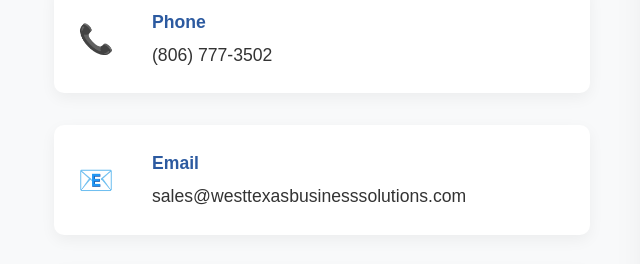
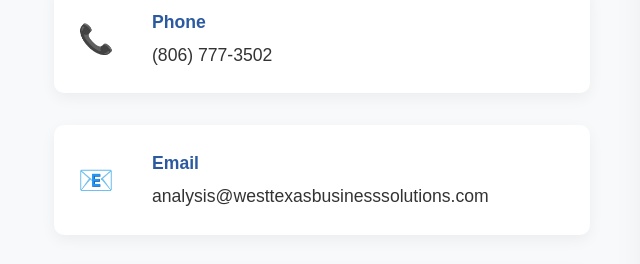
Before and after one commit to Arms341/WTBS-website, a plain HTML site: page index.html in a window 1280 px wide. Shown: the part 8741-9005 px from the top of the page, 18-658 px from the left. Drawn offline with Linux system fonts and the light colour scheme.

Commit message:
Update email contact address in index.html

```diff
--- a/index.html
+++ b/index.html
@@ -1638,7 +1638,7 @@
                         <div class="contact-item-icon">📧</div>
                         <div class="contact-item-text">
                             <strong>Email</strong>
-                            <a href="mailto:sales@westtexasbusinesssolutions.com" style="color: #333; text-decoration: none;">sales@westtexasbusinesssolutions.com</a>
+                            <a href="mailto:analysis@westtexasbusinesssolutions.com" style="color: #333; text-decoration: none;">analysis@westtexasbusinesssolutions.com</a>
                         </div>
                     </div>
                     <div class="contact-item">
```
